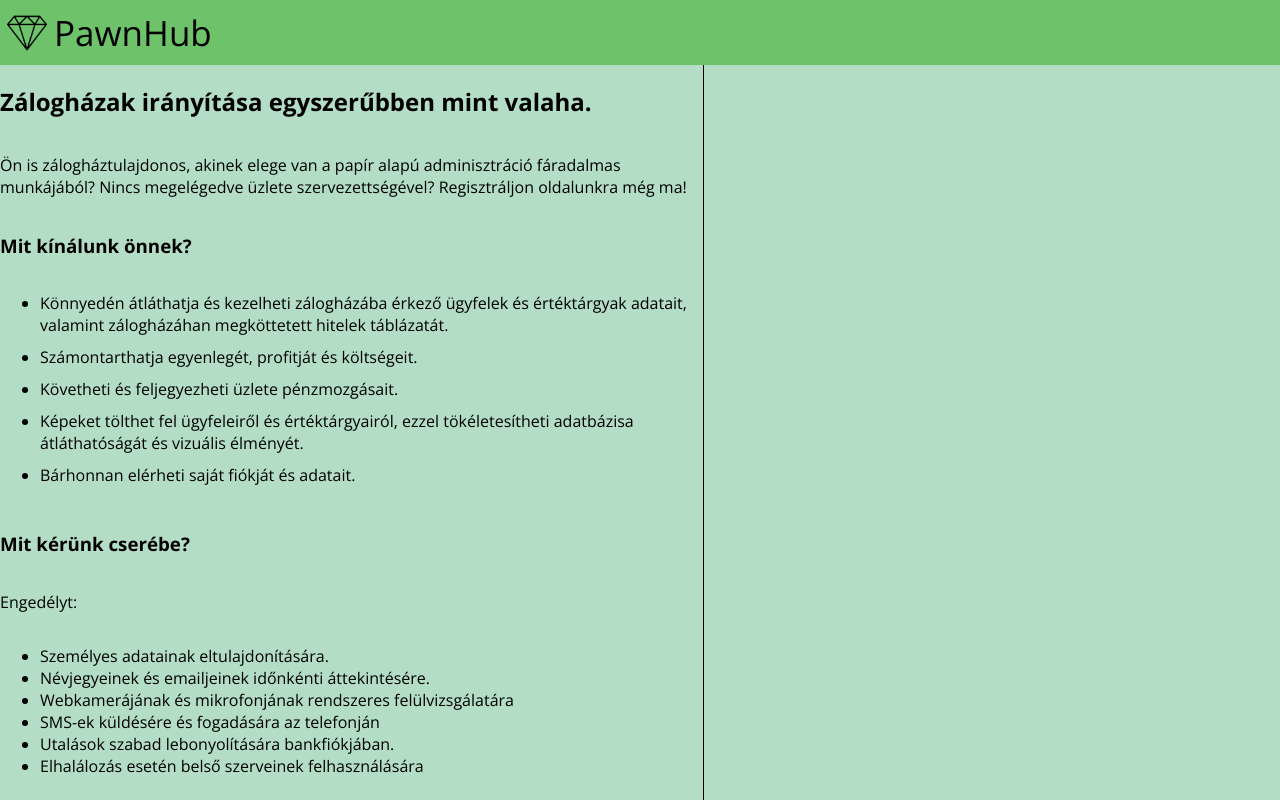
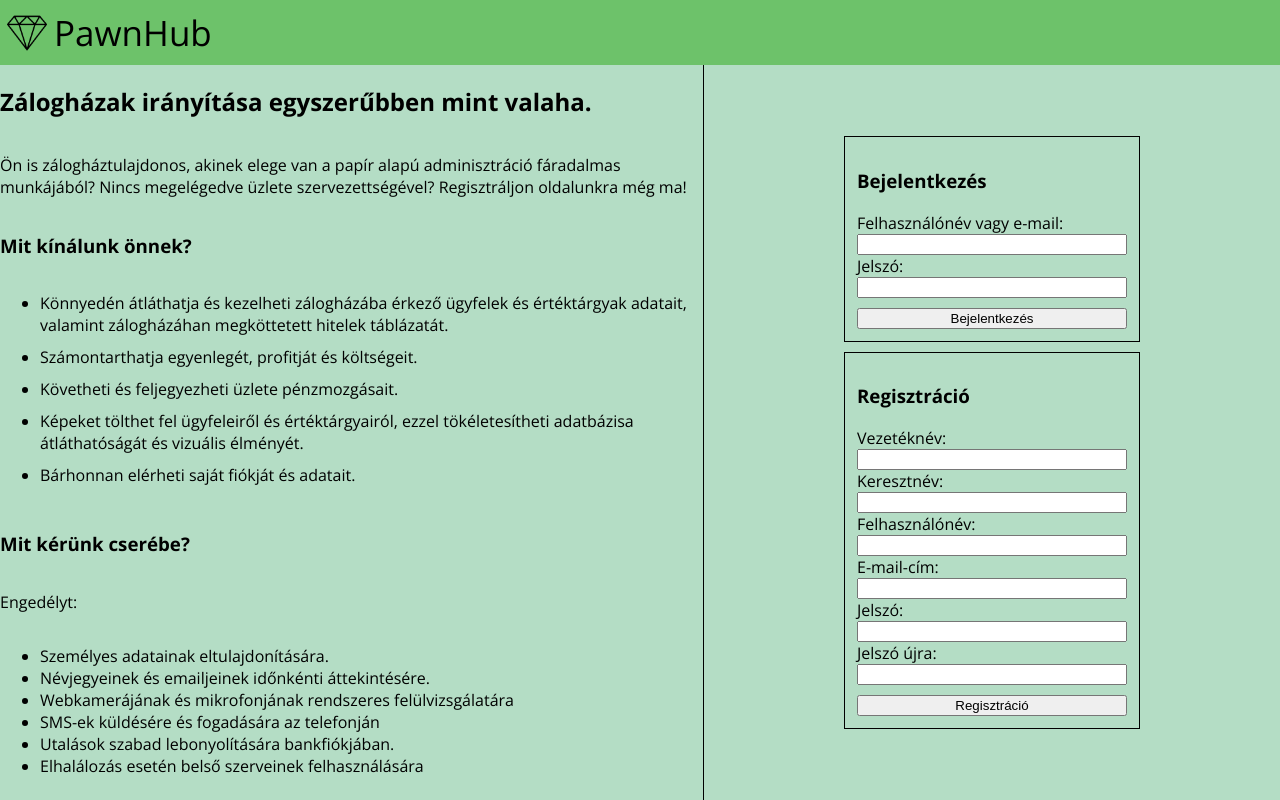
Before and after one commit to mikobalint-szbi/PawnHub, a SvelteKit app: page / in a window 1280 px wide. Built offline with nearby package versions, Linux system fonts and the light colour scheme.

Commit message:
loginBox and registerBox

```diff
--- a/src/routes/+page.svelte
+++ b/src/routes/+page.svelte
@@ -32,7 +32,30 @@
         </ul>
     </div>
     <div id="body-col2">
-
+        <div id="loginBox">
+            <h3>Bejelentkezés</h3>
+            <label for="l-username">Felhasználónév vagy e-mail:</label>
+            <input type="text" name="l-username" id="l-username">
+            <label for="l-password">Jelszó:</label>
+            <input type="password" name="l-password" id="l-password">
+            <button id="login">Bejelentkezés</button>
+        </div>
+        <div id="registerBox">
+            <h3>Regisztráció</h3>
+            <label for="r-surname">Vezetéknév:</label>
+            <input type="text" name="r-surname" id="r-surname">
+            <label for="r-forename">Keresztnév:</label>
+            <input type="text" name="r-forename" id="r-forename">
+            <label for="r-username">Felhasználónév:</label>
+            <input type="text" name="r-username" id="r-username">
+            <label for="r-email">E-mail-cím:</label>
+            <input type="text" name="r-email" id="r-email">
+            <label for="r-password">Jelszó:</label>
+            <input type="password" name="r-password" id="r-password">
+            <label for="r-passwordAgain">Jelszó újra:</label>
+            <input type="password" name="r-passwordAgain" id="r-passwordAgain">
+            <button id="register">Regisztráció</button>
+        </div>
     </div>
 
 </section>
@@ -55,8 +78,39 @@
         width: 45%;
         height: 100%;
         display: flex;
+        align-items: center;
+        justify-content: center;
+        flex-direction: column;
+        gap: 10px;
+    }
+    #loginBox{
+        display: flex;
+        flex-direction: column;
+        padding: 12px;
+        border: 1px solid black;
+        input{
+            width: 270px;
+        }
 
+        #login{
+            margin-top: 10px;
+        }
     }
+
+    #registerBox{
+        display: flex;
+        flex-direction: column;
+        padding: 12px;
+        border: 1px solid black;
+        input{
+            width: 270px;
+        }
+
+        #register{
+            margin-top: 10px;
+        }
+    }
+
 
     #offer{
         li{
```
